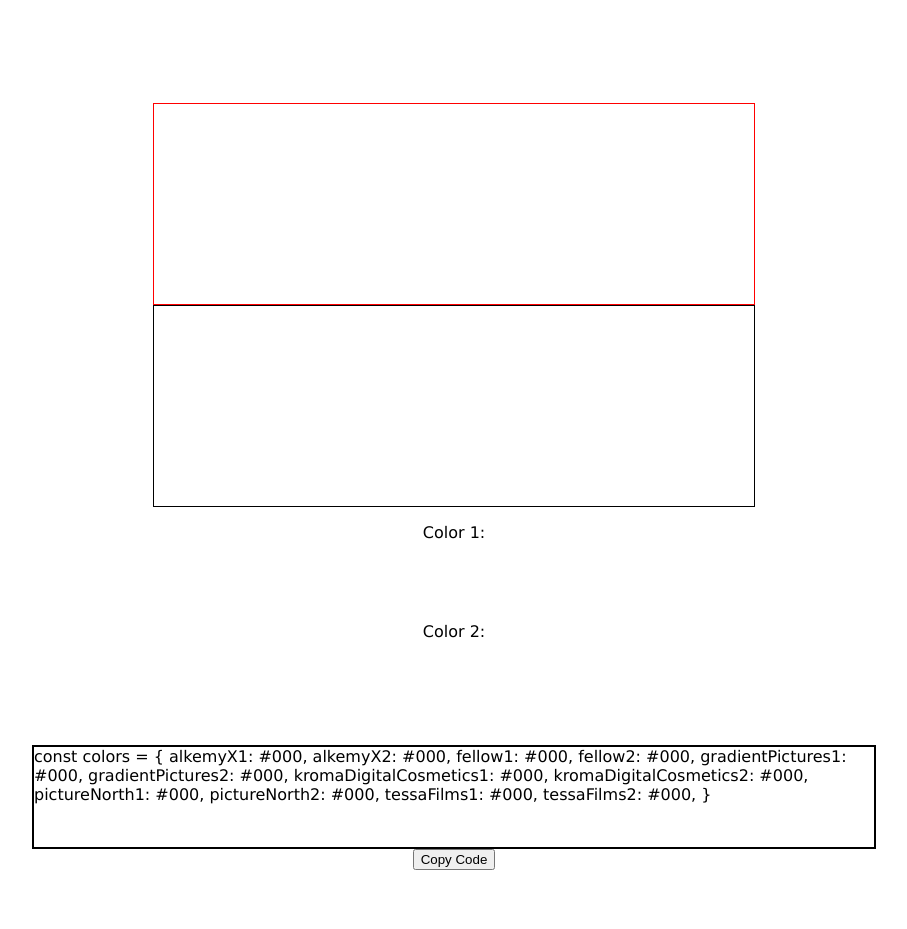
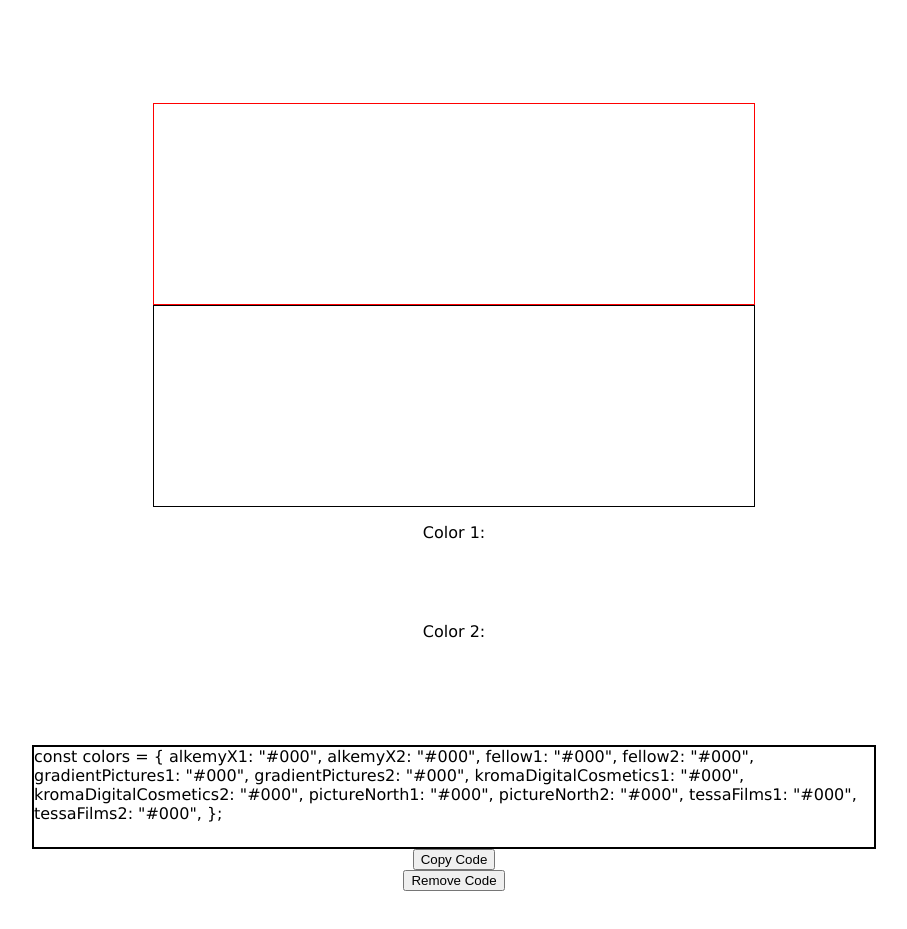
Before and after one commit to greggfine/vlm-color-generator, a website: page index.html in a window 1280 px wide. Shown: the part 346-1275 px from the top of the page, without its empty margins (186-1093 px from the left). Drawn offline with Linux system fonts and the light colour scheme.

Commit message:
fix code string issue

```diff
--- a/app.js
+++ b/app.js
@@ -6,7 +6,14 @@ let colorStop2 = document.querySelector("#color-stop-2");
 const userSelectedColor1 = document.querySelector("#userselected-color-1");
 const userSelectedColor2 = document.querySelector("#userselected-color-2");
 const localStorageDisplay = document.querySelector("#code");
+const removeCodeBtn = document.querySelector("#remove-code-btn");
 let selectedCompany = "";
+let hexColorArr = [];
+
+removeCodeBtn.addEventListener("click", () => {
+  localStorage.clear();
+  getFromLocalStorage();
+});
 
 const companies = [
   "Alkemy X",
@@ -18,6 +25,15 @@ const companies = [
 ];
 currentCompany.textContent = companies[0];
 companySelector.addEventListener("change", (e) => {
+  const canvas = document.getElementById("canvas");
+  const ctx = canvas.getContext("2d");
+  ctx.clearRect(0, 0, canvas.width, canvas.height);
+  document.getElementById("palette").innerHTML = "";
+  document.getElementById("palette-2").innerHTML = "";
+  document.querySelector(".color1-element").innerHTML = "";
+  document.querySelector(".color2-element").innerHTML = "";
+  document.querySelector(".color1-element").style.backgroundColor = "";
+  document.querySelector(".color2-element").style.backgroundColor = "";
   currentCompany.textContent = e.target.value;
   selectedCompany = e.target.value;
   const color1 = localStorage.getItem(`${selectedCompany}1`);
@@ -29,29 +45,30 @@ getFromLocalStorage();
 
 function getFromLocalStorage() {
   //   const items = { ...localStorage };
-
+  let stringifiedBlack = JSON.stringify("#000");
   localStorageDisplay.textContent = `const colors = {
-	alkemyX1: ${localStorage.getItem("alkemy-x1") || "#000"},
-	alkemyX2: ${localStorage.getItem("alkemy-x2") || "#000"},
-	fellow1: ${localStorage.getItem("fellow1") || "#000"},
-	fellow2: ${localStorage.getItem("fellow2") || "#000"},
-	gradientPictures1: ${localStorage.getItem("gradient-pictures1") || "#000"},
-	gradientPictures2: ${localStorage.getItem("gradient-pictures2") || "#000"},
+	alkemyX1: ${localStorage.getItem("alkemy-x1") || stringifiedBlack},
+	alkemyX2: ${localStorage.getItem("alkemy-x2") || stringifiedBlack},
+	fellow1: ${localStorage.getItem("fellow1") || stringifiedBlack},
+	fellow2: ${localStorage.getItem("fellow2") || stringifiedBlack},
+	gradientPictures1: ${
+    localStorage.getItem("gradient-pictures1") || stringifiedBlack
+  },
+	gradientPictures2: ${
+    localStorage.getItem("gradient-pictures2") || stringifiedBlack
+  },
 	kromaDigitalCosmetics1: ${
-    localStorage.getItem("kroma-digital-cosmetics1") || "#000"
+    localStorage.getItem("kroma-digital-cosmetics1") || stringifiedBlack
   },
 	kromaDigitalCosmetics2: ${
-    localStorage.getItem("kroma-digital-cosmetics2") || "#000"
+    localStorage.getItem("kroma-digital-cosmetics2") || stringifiedBlack
   },
-	pictureNorth1: ${localStorage.getItem("picture-north1") || "#000"},
-	pictureNorth2: ${localStorage.getItem("picture-north2") || "#000"},
-	tessaFilms1: ${localStorage.getItem("tessa-films1") || "#000"},
-	tessaFilms2: ${localStorage.getItem("tessa-films2") || "#000"},
-  }`;
+	pictureNorth1: ${localStorage.getItem("picture-north1") || stringifiedBlack},
+	pictureNorth2: ${localStorage.getItem("picture-north2") || stringifiedBlack},
+	tessaFilms1: ${localStorage.getItem("tessa-films1") || stringifiedBlack},
+	tessaFilms2: ${localStorage.getItem("tessa-films2") || stringifiedBlack},
+  };`;
 }
-
-// Gregg Code: create empty array to store generated hexColors
-let hexColorArr = [];
 
 const buildPalette = (colorsList) => {
   hexColorArr = [];
--- a/index.html
+++ b/index.html
@@ -81,7 +81,8 @@
     </p>
 
     <div id="code" class="code"></div>
-    <button id="copy-code-btn">Copy Code</button>
+    <button id="copy-code-btn" class="copyCodeBtn">Copy Code</button>
+    <button id="remove-code-btn" class="removeCodeBtn">Remove Code</button>
 
     <script src="app.js"></script>
   </body>
--- a/styles.css
+++ b/styles.css
@@ -81,3 +81,7 @@ canvas {
   border: 1px solid #000;
   height: 200px;
 }
+.copyCodeBtn:hover,
+.removeCodeBtn:hover {
+  cursor: pointer;
+}
```
